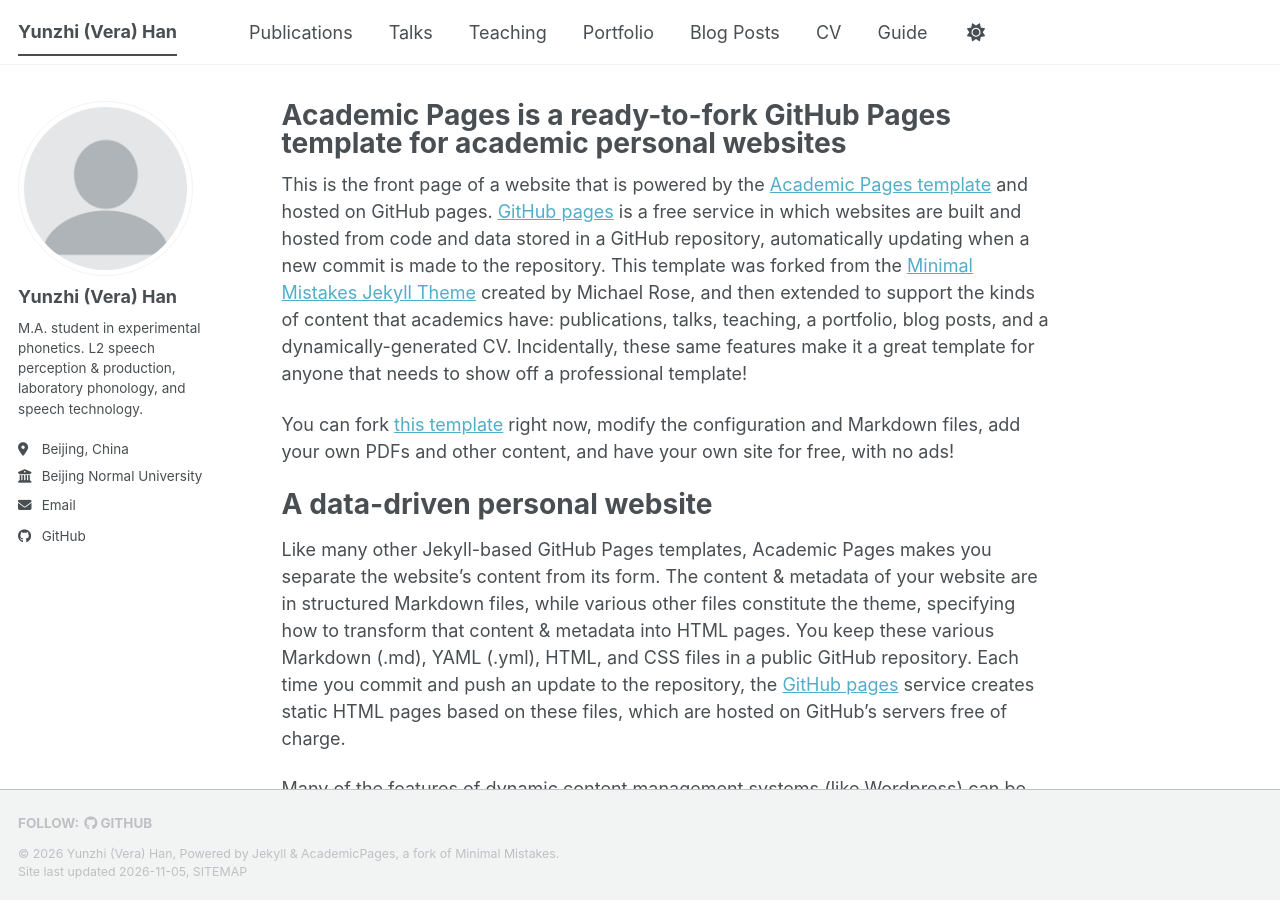
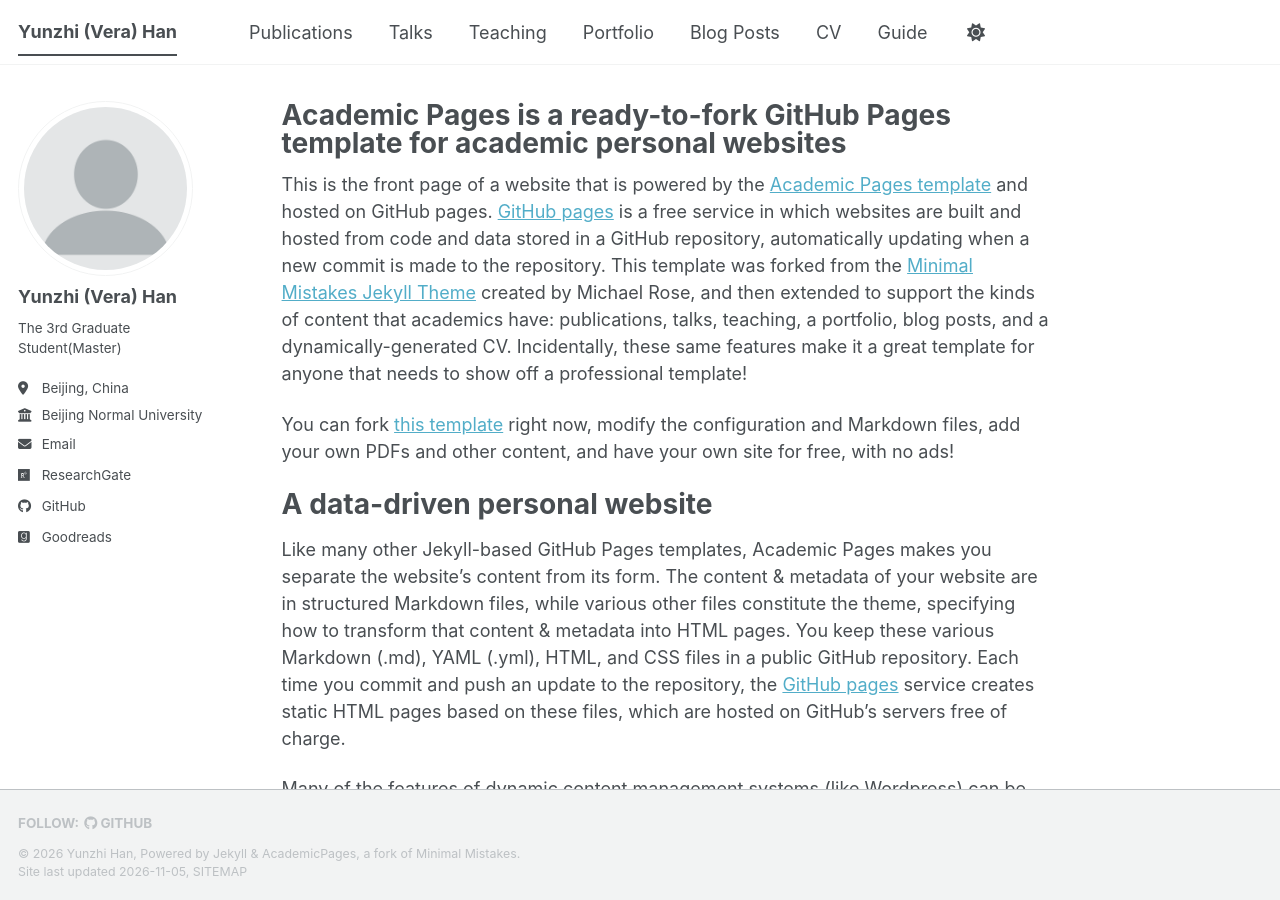
Before and after one commit to veronicahan/YunzhiHan.github.io, a Jekyll site: the page built from _pages/about.md, in a window 1280 px wide and 900 px high. Built offline with Jekyll 4.4.1, drawn with Linux system fonts in a browser that asks for light colours; a script bundle is joined from its source files by our own code; a style sheet for code colours, icons or effects is not loaded; part of the change alters nothing that is shown.

Commit message:
config.yml

```diff
--- a/_config.yml
+++ b/_config.yml
@@ -13,11 +13,11 @@ locale                   : "en-US"
 site_theme               : "default" # The available themes options are "default", "air", "sunrise", "mint", "dirt" and "contrast"
 title                    : "Yunzhi (Vera) Han"
 title_separator          : "-"
-name                     : &name "Yunzhi (Vera) Han"
-description              : &description "Yunzhi (Vera) Han — experimental phonetics, L2 speech perception and production, laboratory phonology"
+name                     : &name "Yunzhi Han"
+description              : &description "Yunzhi (Vera) Han — experimental phonetics, L2 speech perception and production, laboratory phonetics"
 url                      : https://YOUR-GITHUB-USERNAME.github.io # TODO: replace with your GitHub username
 baseurl                  : "" # the subpath of your site, e.g. "/blog"
-repository               : "YOUR-GITHUB-USERNAME/YOUR-GITHUB-USERNAME.github.io" # TODO
+repository               : "YunzhiHan.github.io"
 
 # Site Author - The following control what appear as part of the author content on the side bar.
 #               If a field is blank the icon and link will not appear, otherwise it will be shown.
@@ -27,11 +27,11 @@ author:
   avatar           : "profile.png"   # TODO: upload your photo as images/profile.png
   name             : "Yunzhi (Vera) Han"
   pronouns         : # optional, e.g. "she/her"
-  bio              : "M.A. student in experimental phonetics. L2 speech perception & production, laboratory phonology, and speech technology."
+  bio              : "The 3rd Graduate Student(Master)"
   location         : "Beijing, China"
   employer         : "Beijing Normal University"
   uri              : # URL
-  email            : "your.email@example.com" # TODO: use a long-term email (not one that expires after graduation)
+  email            : "hanyunzhi1101@gmail.com" # TODO: use a long-term email (not one that expires after graduation)
 
   # Academic websites
   academia         : # URL
@@ -43,7 +43,7 @@ author:
   semantic         : # URL
   ssrn             : # URL
   pubmed           : # URL
-  researchgate     : # URL
+  researchgate     : https://www.researchgate.net/profile/Yunzhi-Han?ev=hdr_xprf
   scopus           : # URL
   zotero           : # URL
 
@@ -52,7 +52,7 @@ author:
   bitbucket        : # Username - Update with your username on the site
   codepen          : # Username
   dribbble         : # Username
-  github           : "YOUR-GITHUB-USERNAME" # TODO
+  github           : "veronicahan" # TODO
   kaggle           : # Username
   stackoverflow    : # User number or user number and name (i.e., use "1" or "1/jeff-atwood")
 
@@ -62,7 +62,7 @@ author:
   facebook         : # Username
   flickr           : # Username
   foursquare       : # Username
-  goodreads        : # Username
+  goodreads        : Vera
   google_plus      : # Username
   keybase          : # Username
   instagram        : # Username
```
